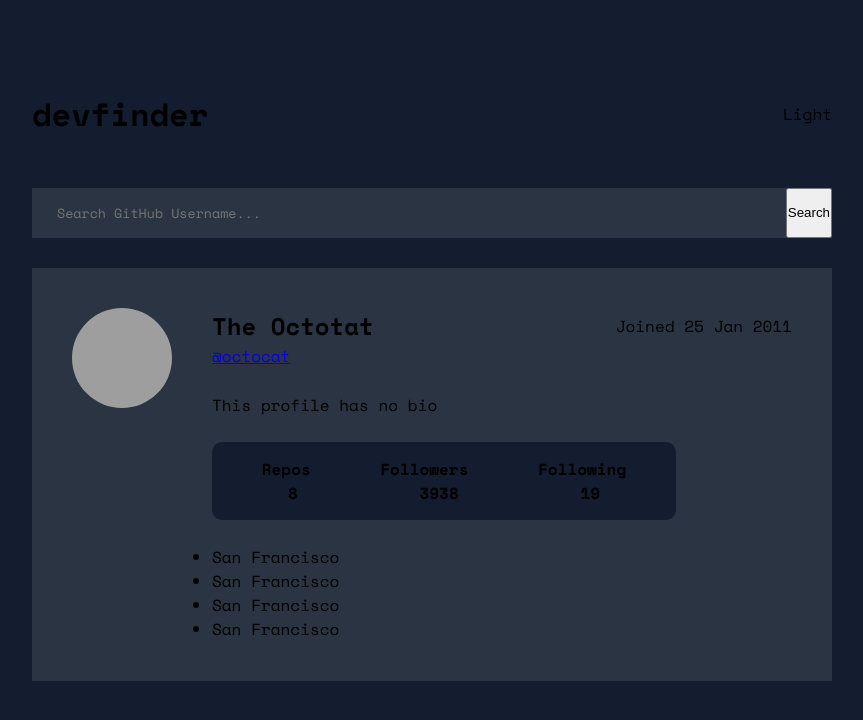
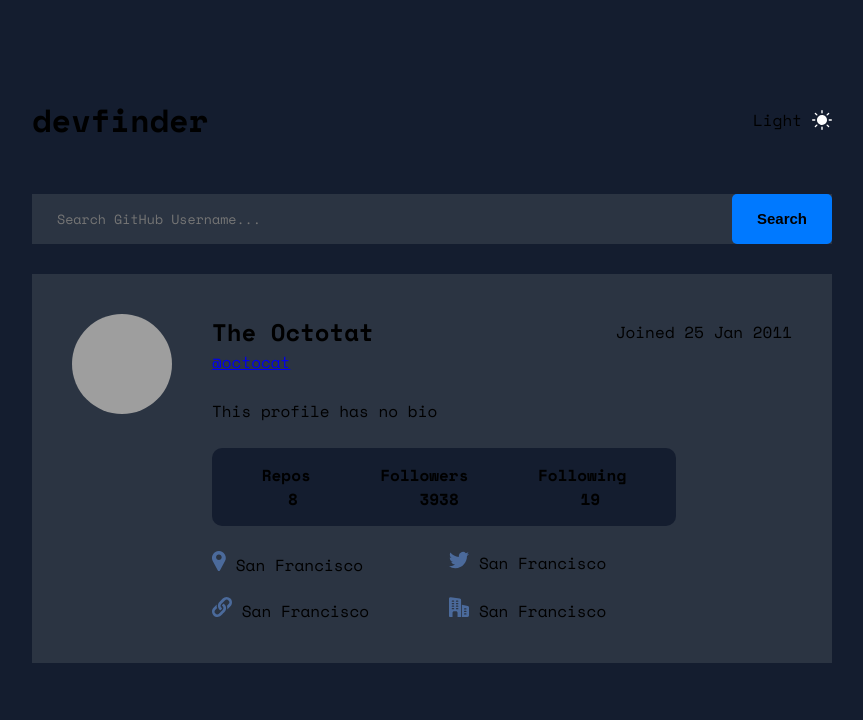
Before and after one commit to GillyRabutTsurwa/github-devfinder, a website: page src/index.html in a window 1280 px wide. Shown: the whole page, without its empty margins (208-1071 px from the left). Drawn offline with nearby package versions, Linux system fonts and the light colour scheme; files that its build step writes are made by us from their sources; no server answers; grey boxes are pictures that could not be loaded; files whose address does not match are found by name.

Commit message:
Continued Development + Added Assets to Build

```diff
--- a/gulpfile.ts
+++ b/gulpfile.ts
@@ -68,6 +68,10 @@ function configureJS() {
         .pipe(gulp.dest("./dist/js"));
 }
 
+function copyAssets() {
+    return gulp.src("./src/assets/**/*").pipe(gulp.dest("./dist/assets"));
+}
+
 function watch() {
     browserSync.init({
         server: {
@@ -88,4 +92,5 @@ exports.minifyHTML = minifyHTML;
 exports.style = style;
 exports.compileTS = compileTS;
 exports.configureJS = configureJS;
+exports.copyAssets = copyAssets;
 exports.watch = watch;
--- a/src/index.html
+++ b/src/index.html
@@ -18,7 +18,10 @@
     <div class="container">
         <div class="top">
             <h1 class="title">devfinder</h1>
-            <span>Light</span>
+            <div class="light-dark-status">
+                <span>Light</span>
+                <img src="./assets/icons/icon-sun.svg" alt="">
+            </div>
         </div>
         <div class="search">
             <input type="text" name="Search" id="searchInput" class="search__input"
@@ -51,10 +54,22 @@
                     </div>
                 </div>
                 <ul class="profile__info--links">
-                    <li>San Francisco</li>
-                    <li>San Francisco</li>
-                    <li>San Francisco</li>
-                    <li>San Francisco</li>
+                    <li>
+                        <img src="./assets/icons/icon-location.svg" alt="">
+                        <span>San Francisco</span>
+                    </li>
+                    <li>
+                        <img src="./assets/icons/icon-twitter.svg" alt="">
+                        <span>San Francisco</span>
+                    </li>
+                    <li>
+                        <img src="./assets/icons/icon-website.svg" alt="">
+                        <span>San Francisco</span>
+                    </li>
+                    <li>
+                        <img src="./assets/icons/icon-company.svg" alt="">
+                        <span>San Francisco</span>
+                    </li>
                 </ul>
             </div>
         </main>
--- a/src/sass/main.scss
+++ b/src/sass/main.scss
@@ -18,6 +18,15 @@ body {
         justify-content: space-between;
         background-color: #141d2f;
         padding: 5rem 0;
+
+        .light-dark-status {
+            display: inline-flex;
+            align-items: center;
+
+            img {
+                margin-left: 1rem;
+            }
+        }
     }
 
     .search {
@@ -35,6 +44,16 @@ body {
             font-family: inherit;
             text-transform: capitalize;
             background-color: inherit;
+        }
+        &__button {
+            padding: 1rem 2.5rem;
+            background-color: variables.$primaryBlue;
+            outline: none;
+            border: none;
+            font-weight: bold;
+            font-size: 1.5rem;
+            border-radius: 5px;
+            cursor: pointer;
         }
     }
 
@@ -84,6 +103,17 @@ body {
                     justify-content: space-around;
                 }
             }
+            &--links {
+                list-style: none;
+                display: grid;
+                grid-template-columns: repeat(2, -webkit-max-content);
+                grid-template-columns: repeat(2, max-content);
+                grid-template-rows: repeat(2, -webkit-max-content);
+                grid-template-rows: repeat(2, max-content);
+                -moz-column-gap: 8rem;
+                column-gap: 8rem;
+                row-gap: 2rem;
+            }
         }
     }
 }
```
Also changed, not shown: dist/assets/icons/icon-company.svg (added), dist/assets/icons/icon-location.svg (added), dist/assets/icons/icon-moon.svg (added), dist/assets/icons/icon-search.svg (added), dist/assets/icons/icon-sun.svg (added), dist/assets/icons/icon-twitter.svg (added), dist/assets/icons/icon-website.svg (added), dist/assets/img/favicon-32x32.png (added), dist/css/main.css, dist/index.html.
